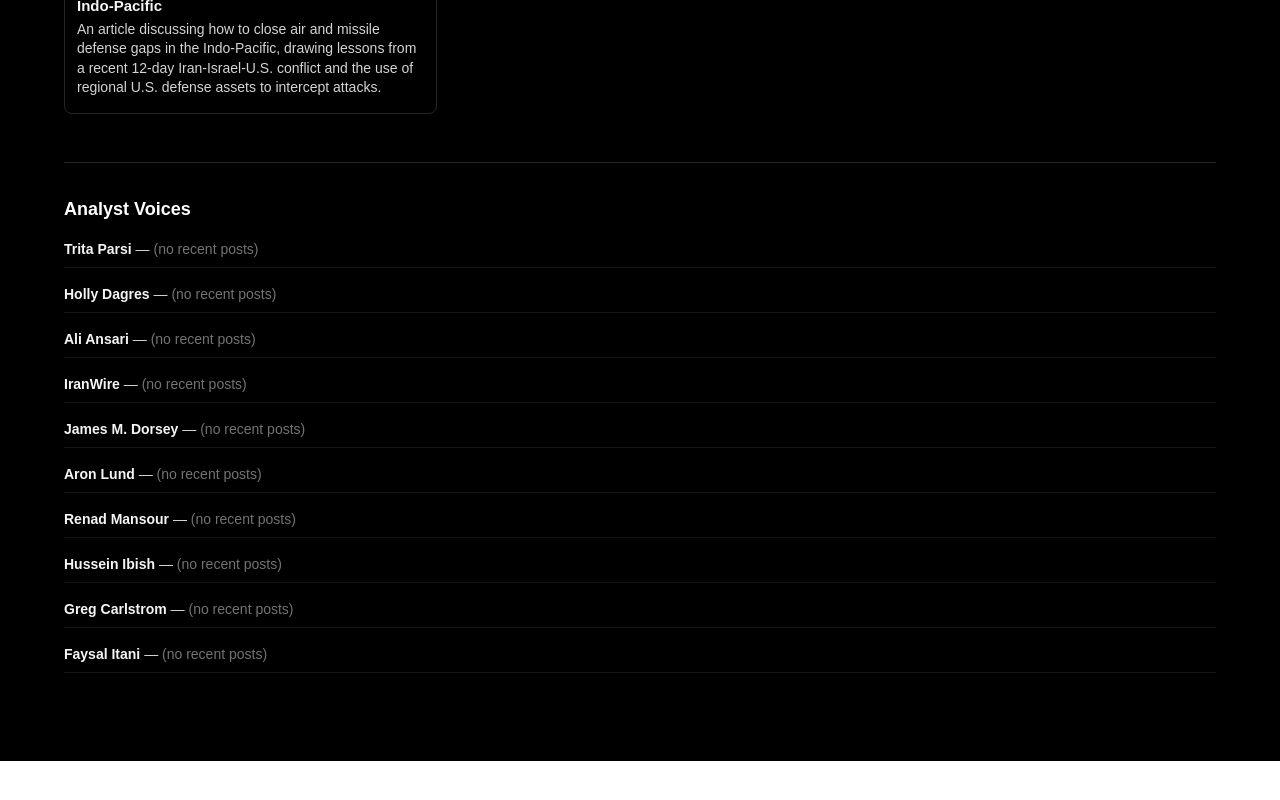
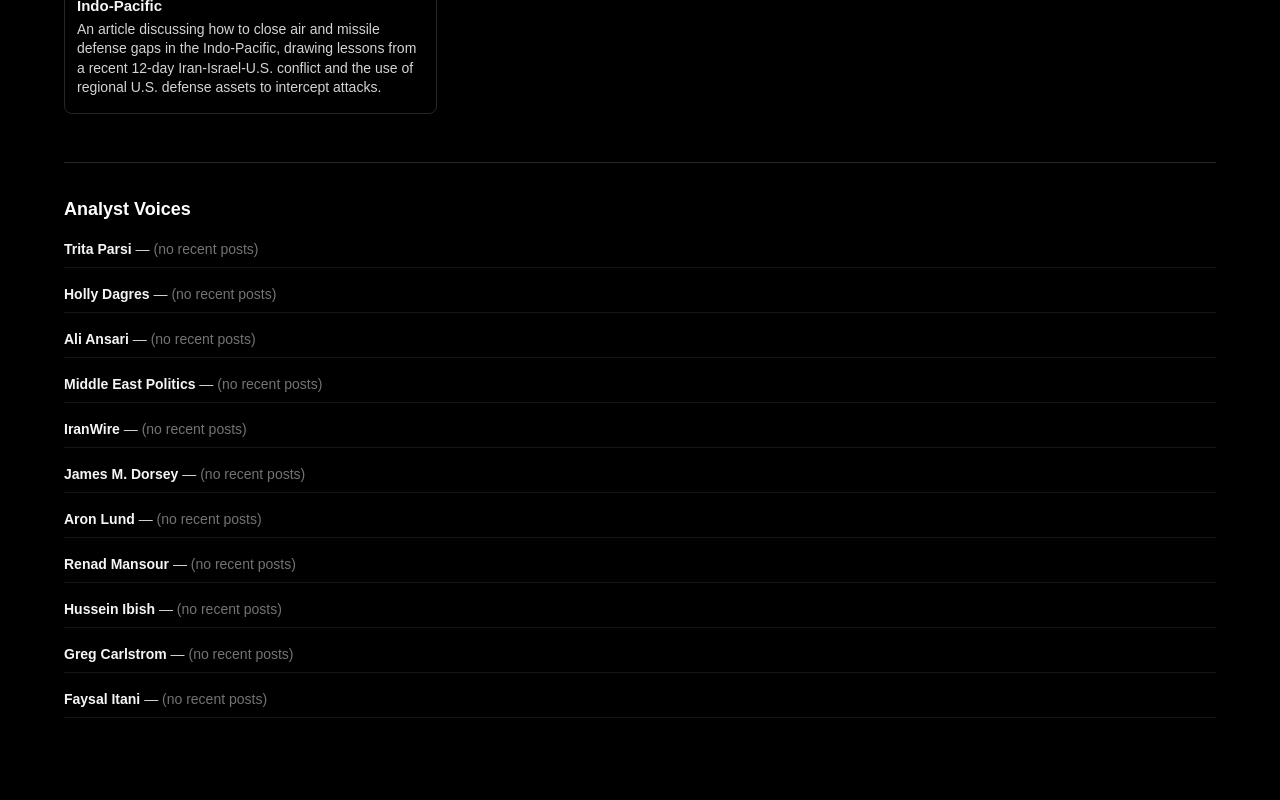
Before and after one commit to ArvonVandetook/Middle_East_Today, a Next.js app: page / in a window 1280 px wide. Shown: the part 2916-3716 px from the top of the page. Before the commit the page ends 3677 px from the top, so only its background shows below. Built offline with nearby package versions, Linux system fonts and the light colour scheme; no server answers.

Commit message:
Update page.tsx
add av

```diff
--- a/app/page.tsx
+++ b/app/page.tsx
@@ -131,6 +131,7 @@ const ANALYST_FEEDS = [
   { name: "Trita Parsi", rss: "https://tritaparsi.substack.com/feed" },
   { name: "Holly Dagres", rss: "https://www.theiranist.com/feed" },
   { name: "Ali Ansari", rss: "https://iranshahr.substack.com/feed" },
+  { name: "Middle East Politics", rss: "https://mideastpolitics.substack.com/feed" },
   { name: "IranWire", rss: "https://iranwire.substack.com/feed" },
   { name: "James M. Dorsey", rss: "https://jamesmdorsey.substack.com/feed" },
   { name: "Aron Lund", rss: "https://tcf.org/author/aron-lund/feed/" },
```
